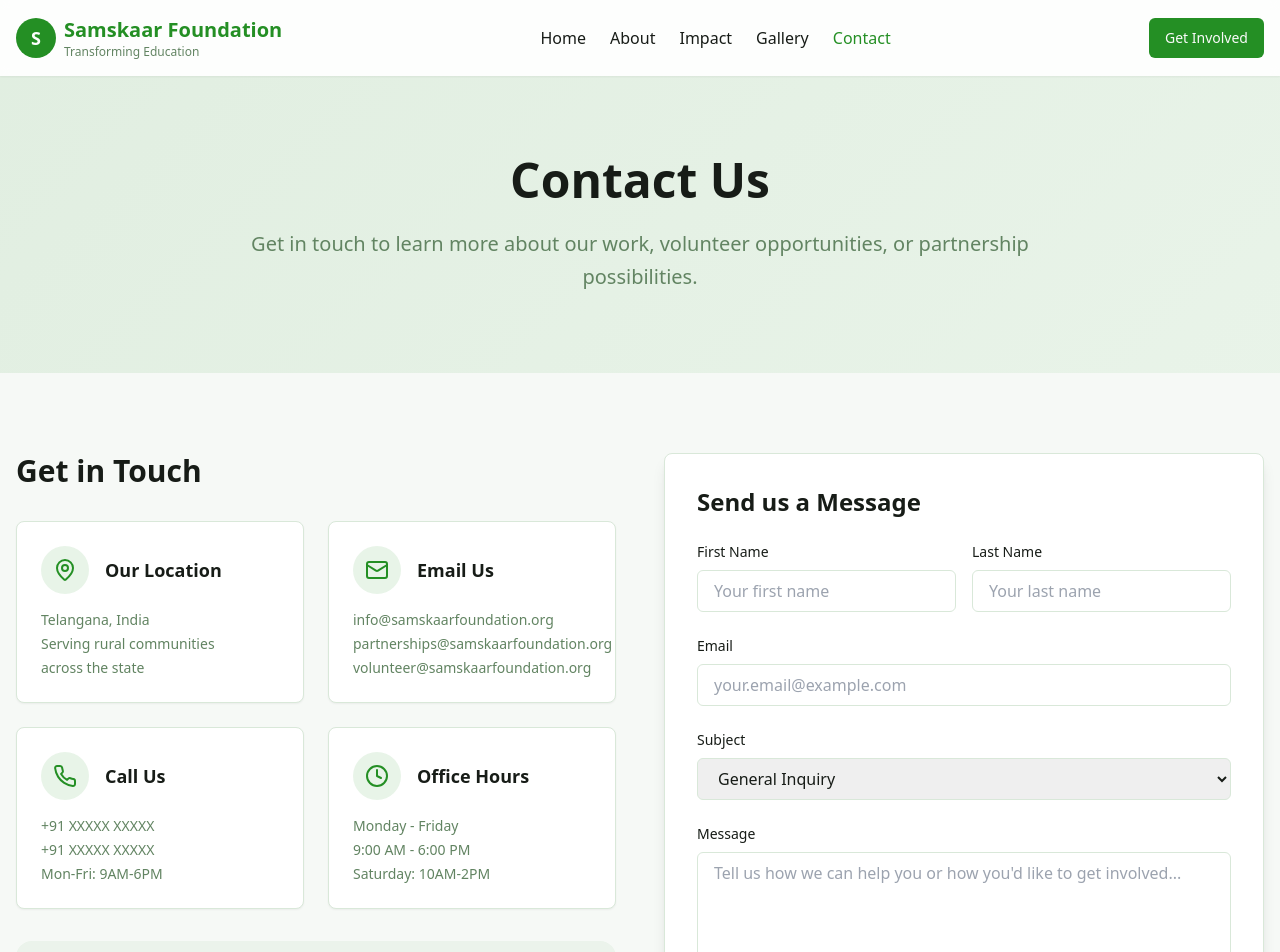
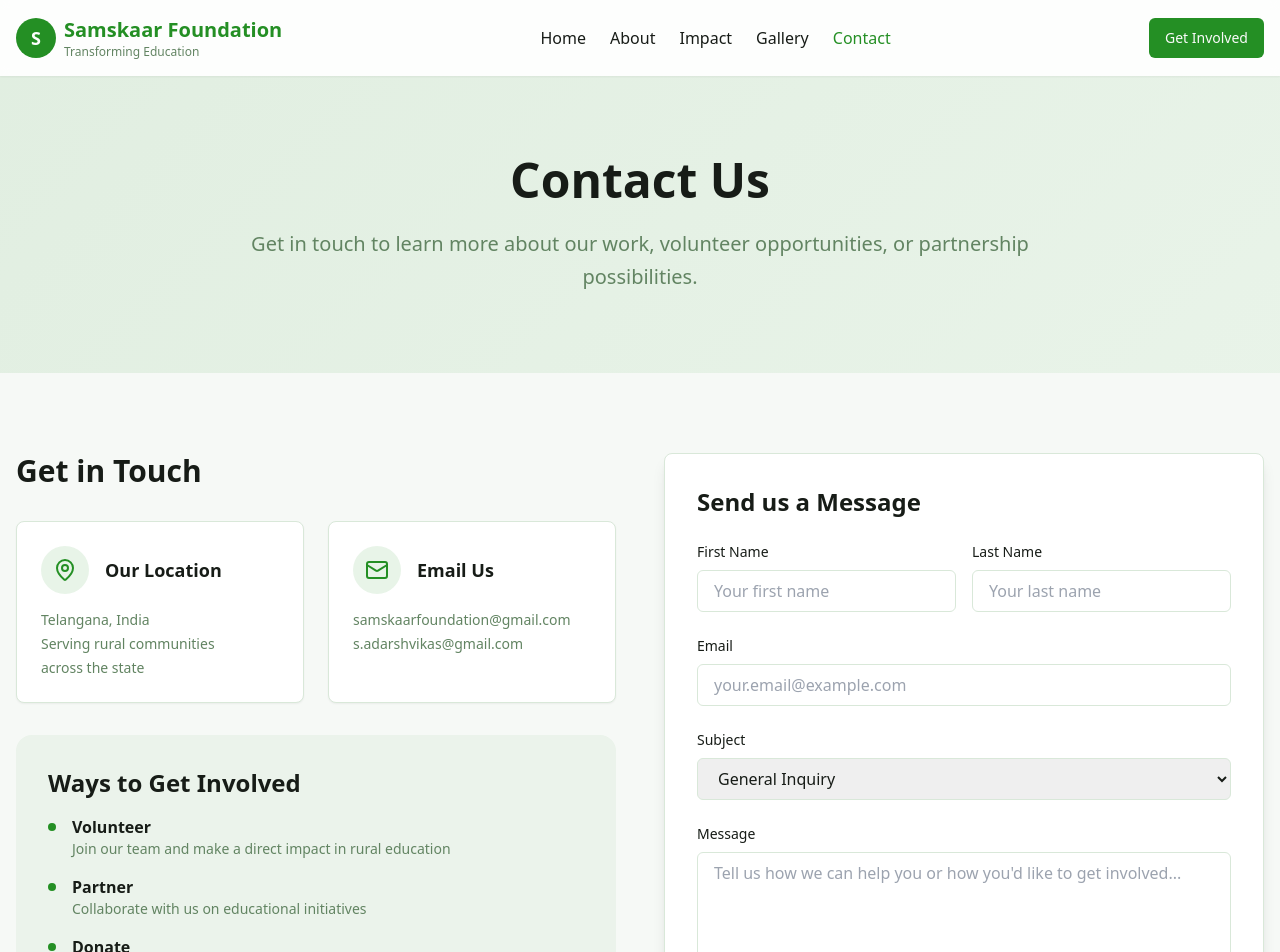
Before and after one commit to Adarsh380/samskaar-green-template-web, a React (Vite) app: page /contact in a window 1280 px wide. Shown: the top 952 px of the page. Built offline with nearby package versions, Linux system fonts and the light colour scheme.

Commit message:
Fix: Update contact information
Removed "Call Us" and "Office Hours" from contact details. Updated email addresses in the contact section.

```diff
--- a/src/pages/Contact.tsx
+++ b/src/pages/Contact.tsx
@@ -3,7 +3,7 @@ import Header from "@/components/Header";
 import Footer from "@/components/Footer";
 import { Card, CardContent } from "@/components/ui/card";
 import { Button } from "@/components/ui/button";
-import { MapPin, Mail, Phone, Clock, Send } from "lucide-react";
+import { MapPin, Mail, Send } from "lucide-react";
 
 const Contact = () => {
   const contactInfo = [
@@ -15,17 +15,7 @@ const Contact = () => {
     {
       icon: Mail,
       title: "Email Us",
-      details: ["info@samskaarfoundation.org", "partnerships@samskaarfoundation.org", "volunteer@samskaarfoundation.org"]
-    },
-    {
-      icon: Phone,
-      title: "Call Us",
-      details: ["+91 XXXXX XXXXX", "+91 XXXXX XXXXX", "Mon-Fri: 9AM-6PM"]
-    },
-    {
-      icon: Clock,
-      title: "Office Hours",
-      details: ["Monday - Friday", "9:00 AM - 6:00 PM", "Saturday: 10AM-2PM"]
+      details: ["samskaarfoundation@gmail.com", "s.adarshvikas@gmail.com"]
     }
   ];
 
```
